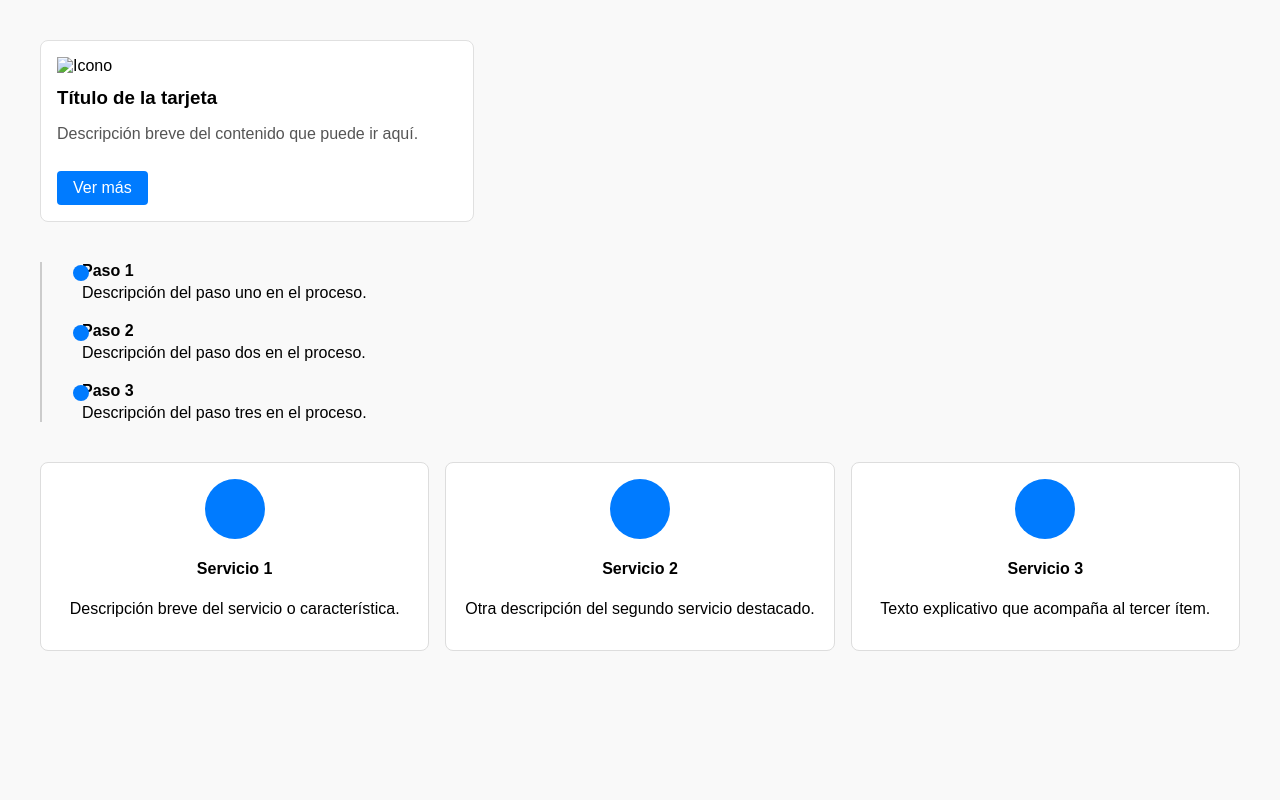
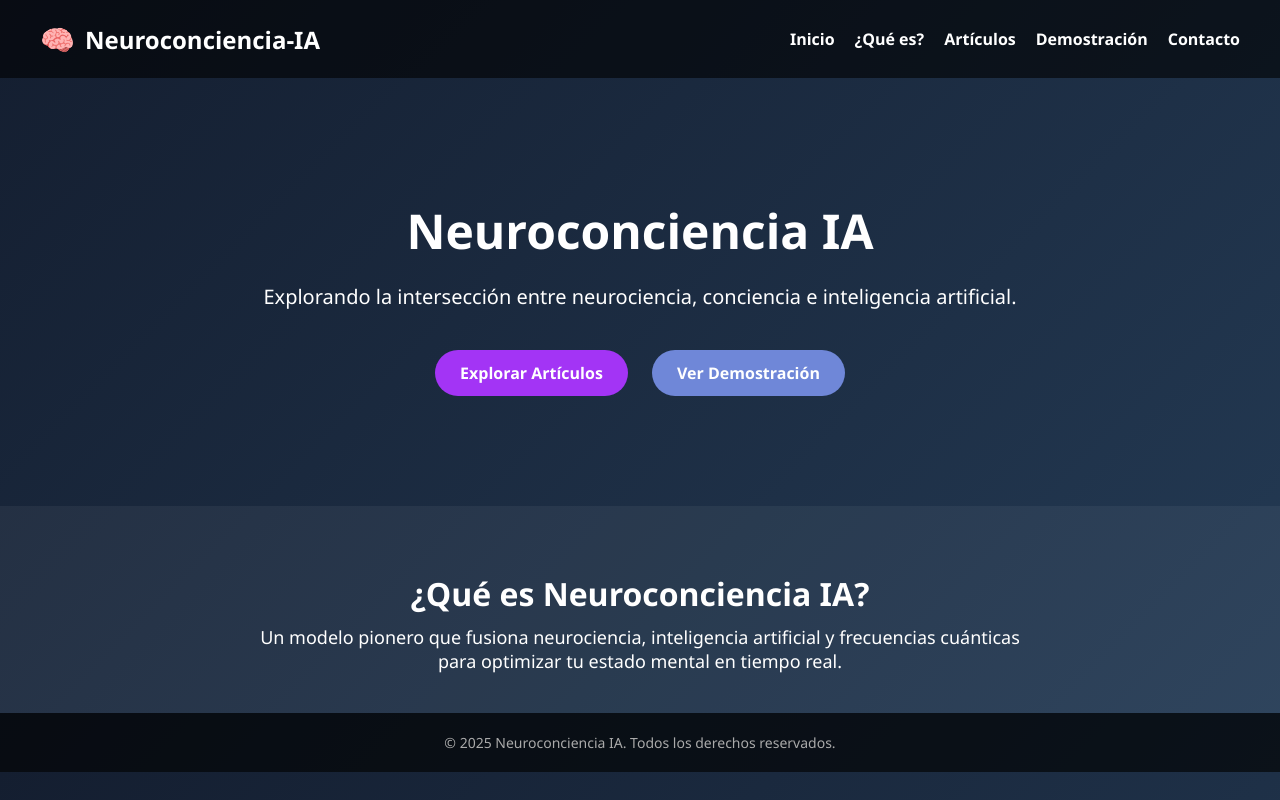
Before and after one commit to Elizartund/Neuroconciencia-ia, a plain HTML site: page index.html in a window 1280 px wide. Drawn offline with Linux system fonts and the light colour scheme.

Commit message:
Index.html

```diff
--- a/index.html
+++ b/index.html
@@ -1,160 +1,159 @@
 <!DOCTYPE html>
 <html lang="es">
 <head>
-  <meta charset="UTF-8">
-  <title>Componentes Visuales</title>
+  <meta charset="UTF-8" />
+  <meta name="viewport" content="width=device-width, initial-scale=1.0"/>
+  <title>Neuroconciencia IA</title>
   <style>
     body {
-      font-family: Arial, sans-serif;
-      margin: 40px;
-      background-color: #f9f9f9;
+      margin: 0;
+      font-family: 'Segoe UI', sans-serif;
+      background: linear-gradient(135deg, #141e30, #243b55);
+      color: white;
     }
 
-    /* Tarjeta Informativa */
-    .card {
-      border: 1px solid #e0e0e0;
-      padding: 16px;
-      border-radius: 8px;
-      max-width: 400px;
-      background-color: #fff;
-      margin-bottom: 40px;
+    header {
+      background-color: rgba(0, 0, 0, 0.6);
+      padding: 20px 40px;
+      display: flex;
+      justify-content: space-between;
+      align-items: center;
+      flex-wrap: wrap;
     }
 
-    .card img {
-      width: 40px;
-      height: 40px;
+    .logo {
+      font-size: 24px;
+      font-weight: bold;
+      display: flex;
+      align-items: center;
+      gap: 10px;
     }
 
-    .card h3 {
-      margin: 12px 0 8px;
+    .logo span {
+      font-size: 28px;
     }
 
-    .card p {
-      color: #555;
+    nav {
+      display: flex;
+      gap: 20px;
     }
 
-    .card a {
-      display: inline-block;
-      margin-top: 12px;
+    nav a {
       color: white;
-      background-color: #007bff;
-      padding: 8px 16px;
-      border-radius: 4px;
       text-decoration: none;
+      font-weight: bold;
+      transition: color 0.3s;
     }
 
-    /* Línea de Tiempo */
-    .timeline {
-      position: relative;
-      padding-left: 40px;
-      border-left: 2px solid #ccc;
-      margin-bottom: 40px;
+    nav a:hover {
+      color: #00f2fe;
     }
 
-    .timeline-item {
-      position: relative;
-      margin-bottom: 20px;
+    .hero {
+      text-align: center;
+      padding: 80px 20px 40px;
     }
 
-    .timeline-item::before {
-      content: '';
-      width: 16px;
-      height: 16px;
-      background: #007bff;
-      border-radius: 50%;
-      position: absolute;
-      left: -9px;
-      top: 3px;
+    .hero h1 {
+      font-size: 48px;
+      margin-bottom: 10px;
     }
 
-    .timeline-item h4 {
-      margin: 0;
+    .hero p {
+      font-size: 20px;
+      margin-bottom: 30px;
     }
 
-    .timeline-item p {
-      margin: 4px 0;
+    .buttons {
+      margin-bottom: 60px;
     }
 
-    /* Tarjetas de Servicios */
-    .service-container {
-      display: flex;
-      gap: 16px;
-      justify-content: center;
+    .buttons a {
+      display: inline-block;
+      margin: 10px;
+      padding: 12px 25px;
+      border-radius: 25px;
+      font-weight: bold;
+      text-decoration: none;
+      color: white;
+      transition: background 0.3s;
     }
 
-    .service-card {
-      flex: 1;
-      padding: 16px;
-      border: 1px solid #ddd;
-      border-radius: 8px;
-      text-align: center;
-      background-color: #fff;
+    .btn-explorar {
+      background-color: #a334f5;
     }
 
-    .service-icon {
-      width: 60px;
-      height: 60px;
-      margin: 0 auto 12px;
-      background: #007bff;
-      border-radius: 50%;
+    .btn-explorar:hover {
+      background-color: #8624cc;
     }
 
-    @media (max-width: 768px) {
-      .service-container {
-        flex-direction: column;
-        align-items: center;
-      }
+    .btn-demo {
+      background-color: #6f87d8;
+    }
 
-      .service-card {
-        max-width: 300px;
-      }
+    .btn-demo:hover {
+      background-color: #4c66b3;
+    }
+
+    .info-section {
+      background-color: rgba(255, 255, 255, 0.05);
+      padding: 40px 20px;
+      text-align: center;
+    }
+
+    .info-section h2 {
+      font-size: 32px;
+      margin-bottom: 10px;
+    }
+
+    .info-section p {
+      font-size: 18px;
+      max-width: 800px;
+      margin: auto;
+    }
+
+    footer {
+      background-color: rgba(0, 0, 0, 0.7);
+      text-align: center;
+      padding: 20px;
+      font-size: 14px;
+      color: #aaa;
     }
   </style>
 </head>
 <body>
 
-  <!-- Tarjeta Informativa -->
-  <div class="card">
-    <img src="icono.png" alt="Icono">
-    <h3>Título de la tarjeta</h3>
-    <p>Descripción breve del contenido que puede ir aquí.</p>
-    <a href="#">Ver más</a>
-  </div>
+  <header>
+    <div class="logo">
+      <span>🧠</span>
+      Neuroconciencia-IA
+    </div>
+    <nav>
+      <a href="#">Inicio</a>
+      <a href="#">¿Qué es?</a>
+      <a href="#">Artículos</a>
+      <a href="#">Demostración</a>
+      <a href="#">Contacto</a>
+    </nav>
+  </header>
 
-  <!-- Línea de Tiempo -->
-  <div class="timeline">
-    <div class="timeline-item">
-      <h4>Paso 1</h4>
-      <p>Descripción del paso uno en el proceso.</p>
+  <section class="hero">
+    <h1>Neuroconciencia IA</h1>
+    <p>Explorando la intersección entre neurociencia, conciencia e inteligencia artificial.</p>
+    <div class="buttons">
+      <a href="#" class="btn-explorar">Explorar Artículos</a>
+      <a href="#" class="btn-demo">Ver Demostración</a>
     </div>
-    <div class="timeline-item">
-      <h4>Paso 2</h4>
-      <p>Descripción del paso dos en el proceso.</p>
-    </div>
-    <div class="timeline-item">
-      <h4>Paso 3</h4>
-      <p>Descripción del paso tres en el proceso.</p>
-    </div>
-  </div>
+  </section>
 
-  <!-- Tarjetas de Servicios -->
-  <div class="service-container">
-    <div class="service-card">
-      <div class="service-icon"></div>
-      <h4>Servicio 1</h4>
-      <p>Descripción breve del servicio o característica.</p>
-    </div>
-    <div class="service-card">
-      <div class="service-icon"></div>
-      <h4>Servicio 2</h4>
-      <p>Otra descripción del segundo servicio destacado.</p>
-    </div>
-    <div class="service-card">
-      <div class="service-icon"></div>
-      <h4>Servicio 3</h4>
-      <p>Texto explicativo que acompaña al tercer ítem.</p>
-    </div>
-  </div>
+  <section class="info-section">
+    <h2>¿Qué es Neuroconciencia IA?</h2>
+    <p>Un modelo pionero que fusiona neurociencia, inteligencia artificial y frecuencias cuánticas para optimizar tu estado mental en tiempo real.</p>
+  </section>
+
+  <footer>
+    © 2025 Neuroconciencia IA. Todos los derechos reservados.
+  </footer>
 
 </body>
 </html>
```
